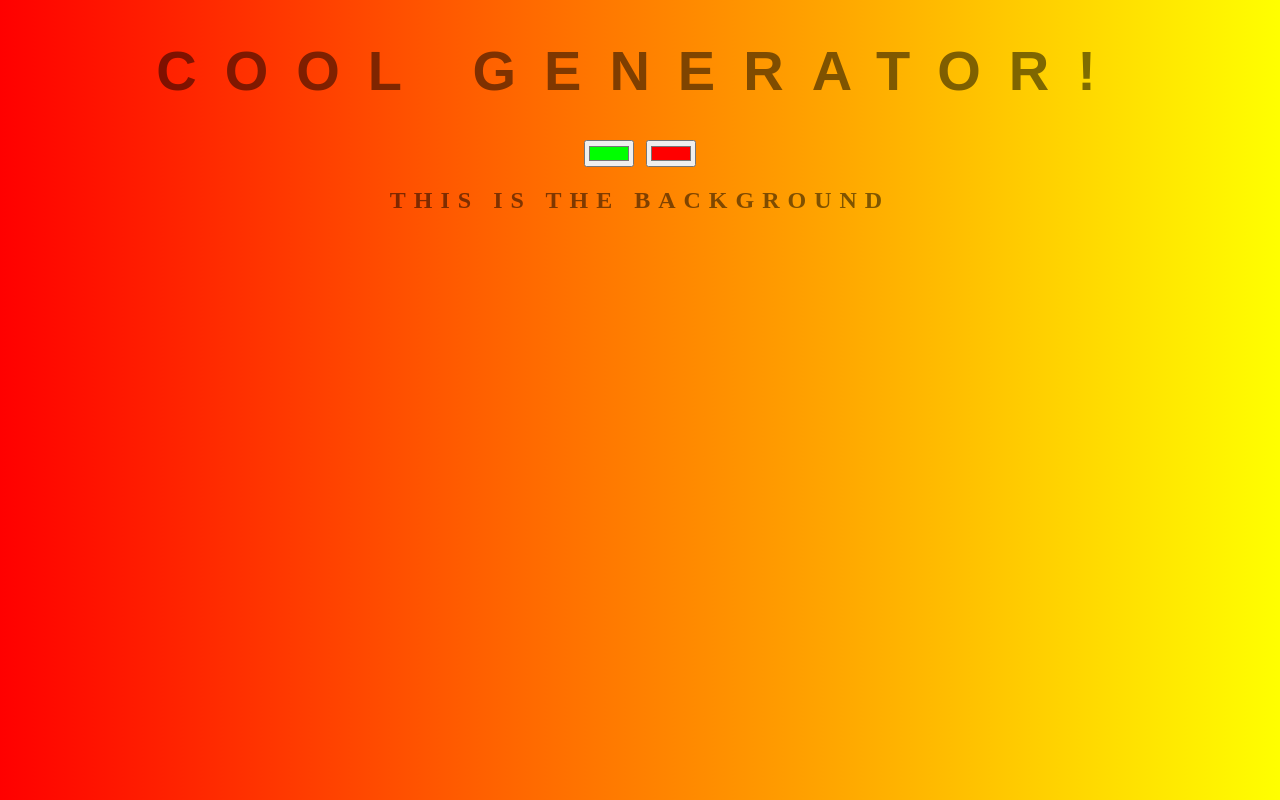
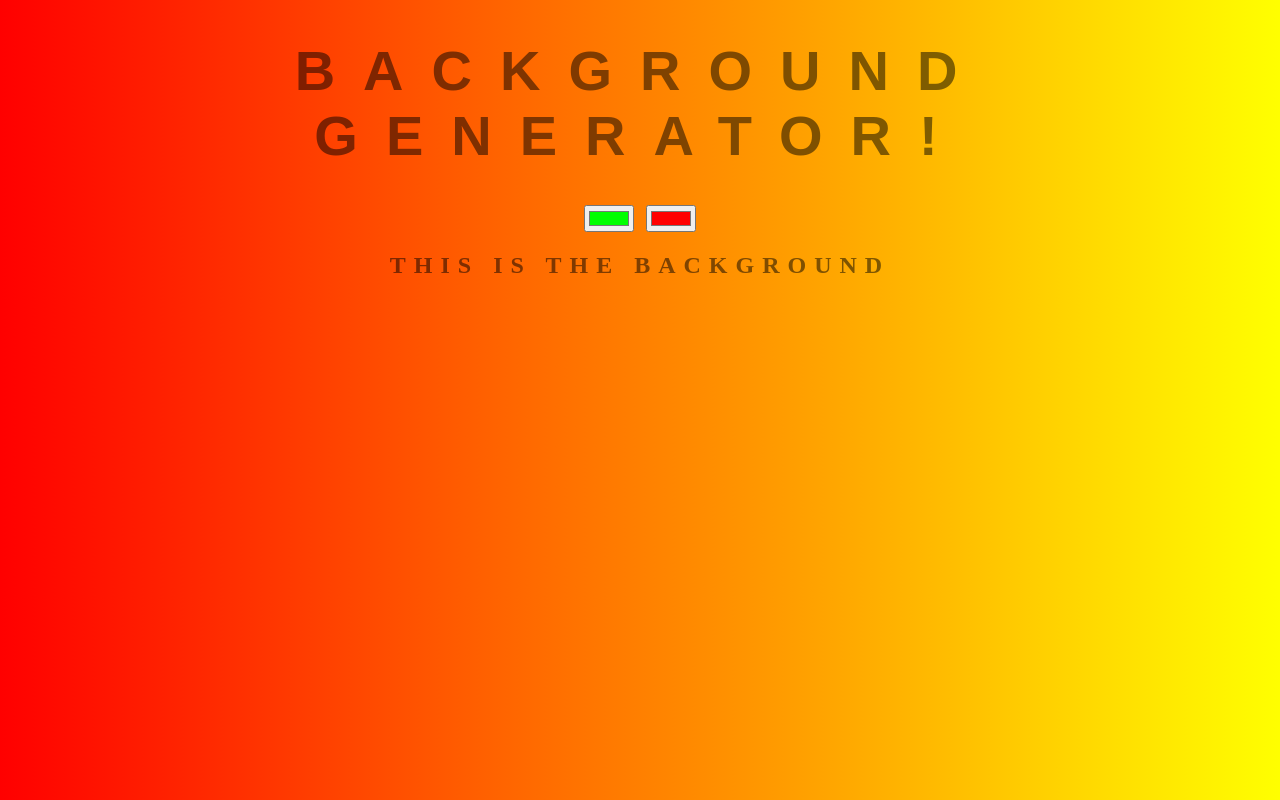
Before and after one commit to SpencerDedrick/BackgroundGen, a plain HTML site: page index.html in a window 1280 px wide. Drawn offline with Linux system fonts and the light colour scheme.

Commit message:
reverted back to alt title

```diff
--- a/index.html
+++ b/index.html
@@ -1,11 +1,11 @@
 <!DOCTYPE html>
 <html>
 <head>
-	<title>Super Background</title>
+	<title>Gradient Background</title>
 	<link rel="stylesheet" type="text/css" href="style.css">
 </head>
 <body id="gradient">
-	<h1>Cool Generator!</h1>
+	<h1>Background Generator!</h1>
 	<input class="color" type="color" value="#00ff00">
 	<input class="color" type="color" value="#ff0000">
 	<h2>This is the background</h2>
```
